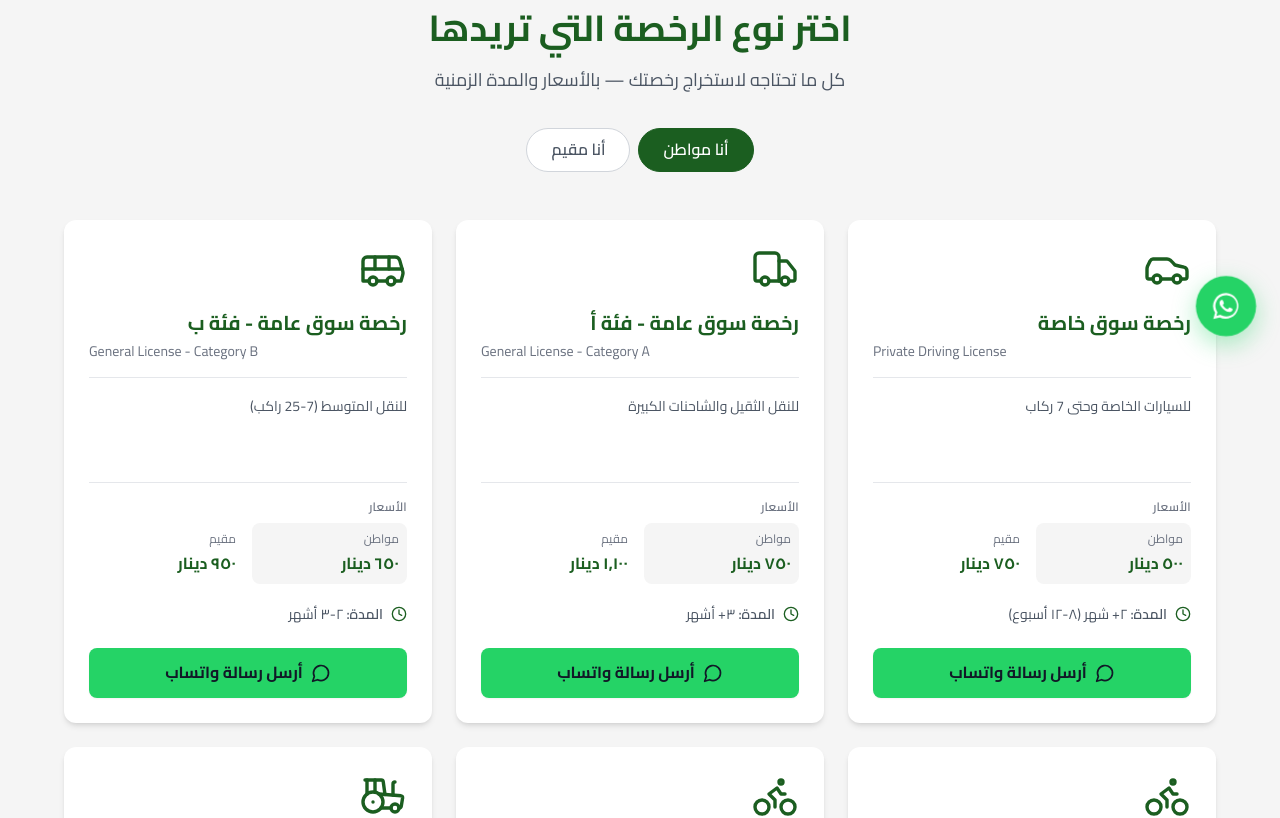
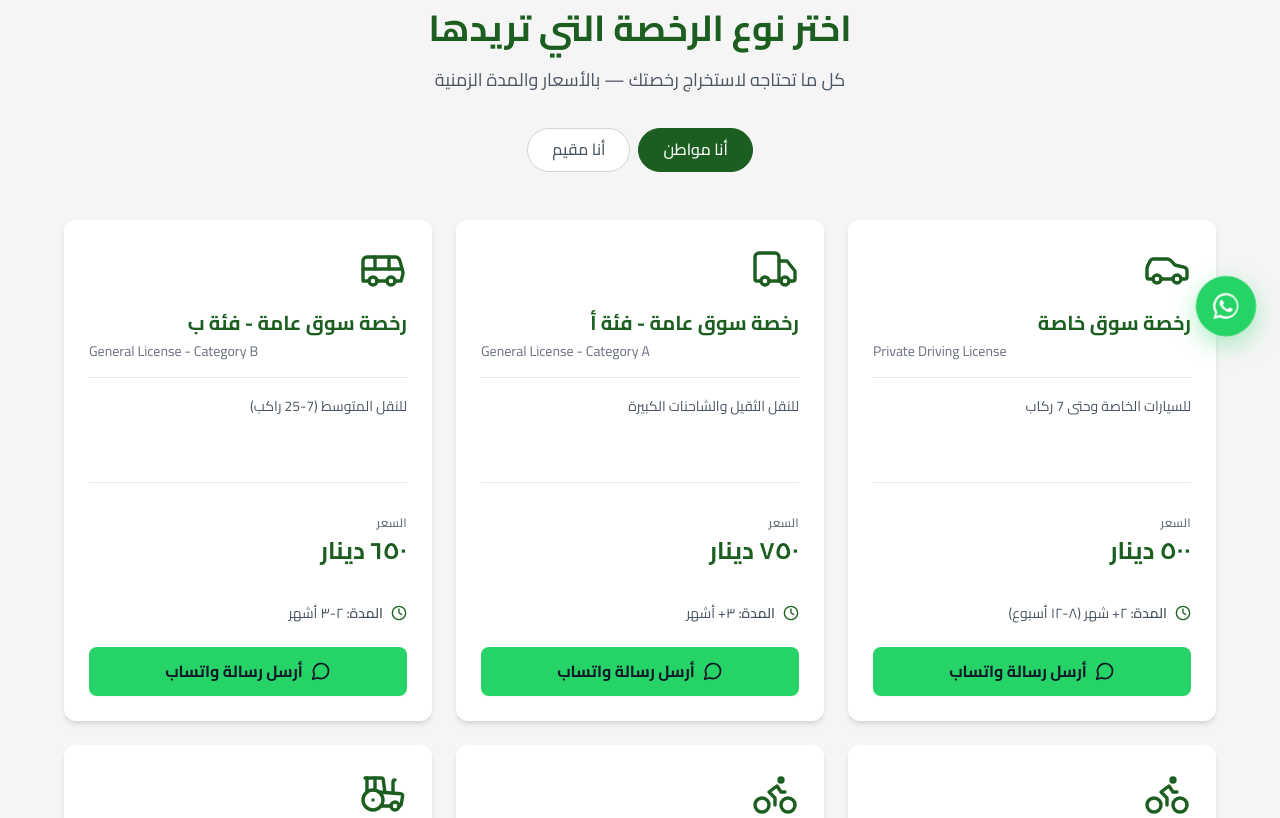
Before and after one commit to PLonyem/Kuwait, a Next.js app: page /ar/licenses in a window 1280 px wide. Shown: the part 440-1258 px from the top of the page. Built offline with nearby package versions, Linux system fonts and the light colour scheme.

Commit message:
Persist license pricing and reset refresh scroll

```diff
--- a/app/[locale]/layout.tsx
+++ b/app/[locale]/layout.tsx
@@ -7,6 +7,7 @@ import type {ReactNode} from 'react';
 
 import Footer from '@/components/Footer';
 import Header from '@/components/Header';
+import ScrollRestoration from '@/components/ScrollRestoration';
 import WhatsAppButton from '@/components/WhatsAppButton';
 import {isLocale, locales} from '@/i18n';
 
@@ -63,7 +64,41 @@ export default async function LocaleLayout({
       dir={direction}
       className={`${cairo.variable} ${inter.variable}`}
     >
+      <head>
+        <script
+          dangerouslySetInnerHTML={{
+            __html: `(function () {
+              var navigation = performance.getEntriesByType('navigation')[0];
+              var isReload = navigation
+                ? navigation.type === 'reload'
+                : performance.navigation && performance.navigation.type === 1;
+
+              if (!isReload) return;
+
+              if ('scrollRestoration' in history) {
+                history.scrollRestoration = 'manual';
+              }
+
+              var resetScroll = function () { window.scrollTo(0, 0); };
+              resetScroll();
+              window.addEventListener('DOMContentLoaded', resetScroll, {once: true});
+              window.addEventListener('pageshow', function () {
+                resetScroll();
+                requestAnimationFrame(function () {
+                  setTimeout(function () {
+                    resetScroll();
+                    if ('scrollRestoration' in history) {
+                      history.scrollRestoration = 'auto';
+                    }
+                  }, 100);
+                });
+              }, {once: true});
+            })();`
+          }}
+        />
+      </head>
       <body className={localeFont}>
+        <ScrollRestoration />
         <NextIntlClientProvider locale={locale} messages={messages}>
           <a
             href="#main-content"
--- a/components/LicenseCategoriesGrid.tsx
+++ b/components/LicenseCategoriesGrid.tsx
@@ -1,7 +1,7 @@
 'use client';
 
 import {useLocale, useTranslations} from 'next-intl';
-import {useState} from 'react';
+import {useEffect, useState} from 'react';
 
 import {createWhatsAppUrl} from '@/lib/contact';
 
@@ -16,10 +16,40 @@ export default function LicenseCategoriesGrid() {
   const [selectedResidency, setSelectedResidency] = useState<Residency>('citizen');
   const categories = t.raw('categories') as LicenseCategory[];
   const helpUrl = createWhatsAppUrl(t('helpMessage'));
-  const residencyOptions: Array<{value: Residency; label: string}> = [
-    {value: 'citizen', label: t('toggleCitizen')},
-    {value: 'expat', label: t('toggleExpat')}
+  const residencyOptions: Array<{value: Residency; label: string; ariaLabel: string}> = [
+    {
+      value: 'citizen',
+      label: t('toggleCitizen'),
+      ariaLabel: t('toggleCitizenAriaLabel')
+    },
+    {
+      value: 'expat',
+      label: t('toggleExpat'),
+      ariaLabel: t('toggleExpatAriaLabel')
+    }
   ];
+
+  useEffect(() => {
+    try {
+      const storedResidency = window.localStorage.getItem('taysir-residency');
+
+      if (storedResidency === 'citizen' || storedResidency === 'expat') {
+        setSelectedResidency(storedResidency);
+      }
+    } catch {
+      // The default remains available when storage is disabled.
+    }
+  }, []);
+
+  function selectResidency(residency: Residency) {
+    setSelectedResidency(residency);
+
+    try {
+      window.localStorage.setItem('taysir-residency', residency);
+    } catch {
+      // The toggle still works for the current visit when storage is disabled.
+    }
+  }
 
   return (
     <section className="w-full bg-lightBg px-6 py-16 lg:py-24">
@@ -32,23 +62,25 @@ export default function LicenseCategoriesGrid() {
         </p>
 
         <div
-          className="mb-12 flex justify-center gap-2"
-          role="group"
+          className="mb-12 flex flex-wrap justify-center gap-2"
+          role="tablist"
           aria-label={t('title')}
         >
-          {residencyOptions.map(({value, label}) => {
+          {residencyOptions.map(({value, label, ariaLabel}) => {
             const isActive = selectedResidency === value;
 
             return (
               <button
                 key={value}
                 type="button"
-                aria-pressed={isActive}
-                onClick={() => setSelectedResidency(value)}
-                className={`rounded-full border px-6 py-2 font-semibold outline-none transition-colors duration-200 focus-visible:ring-4 focus-visible:ring-primary/25 focus-visible:ring-offset-2 ${
+                role="tab"
+                aria-selected={isActive}
+                aria-label={ariaLabel}
+                onClick={() => selectResidency(value)}
+                className={`rounded-full border px-6 py-2 font-medium outline-none transition-all duration-200 focus-visible:ring-4 focus-visible:ring-primary/25 focus-visible:ring-offset-2 ${
                   isActive
                     ? 'border-primary bg-primary text-white'
-                    : 'border-gray-300 bg-white text-gray-600 hover:border-primary hover:text-primary'
+                    : 'border-gray-300 bg-white text-gray-600 hover:border-primary hover:bg-gray-50 hover:text-primary'
                 }`}
               >
                 {label}
--- a/components/LicenseCategoryCard.tsx
+++ b/components/LicenseCategoryCard.tsx
@@ -1,6 +1,7 @@
 'use client';
 
 import {Bike, Bus, Car, Clock, MessageCircle, Tractor, Truck, type LucideIcon} from 'lucide-react';
+import {motion} from 'framer-motion';
 import {useTranslations} from 'next-intl';
 
 import {createWhatsAppUrl} from '@/lib/contact';
@@ -47,18 +48,8 @@ export default function LicenseCategoryCard({
     category: locale === 'ar' ? category.nameAr : category.nameEn
   });
 
-  const prices = [
-    {
-      residency: 'citizen' as const,
-      label: t('citizenLabel'),
-      value: category.citizenPrice
-    },
-    {
-      residency: 'expat' as const,
-      label: t('expatLabel'),
-      value: category.expatPrice
-    }
-  ];
+  const selectedPrice =
+    selectedResidency === 'citizen' ? category.citizenPrice : category.expatPrice;
 
   return (
     <article
@@ -82,25 +73,20 @@ export default function LicenseCategoryCard({
 
       <div aria-hidden="true" className="my-4 border-t border-gray-200" />
 
-      <div>
-        <p className="text-xs font-semibold uppercase tracking-wide text-gray-500">
+      <div className="my-4">
+        <p className="mb-1 text-xs font-semibold uppercase tracking-wide text-gray-500">
           {t('priceLabel')}
         </p>
-        <div className="mt-2 grid grid-cols-2 gap-2">
-          {prices.map(({residency, label, value}) => {
-            const isSelected = residency === selectedResidency;
-
-            return (
-              <div
-                key={residency}
-                className={`rounded-lg p-2 ${isSelected ? 'bg-lightBg' : ''}`}
-                aria-current={isSelected ? 'true' : undefined}
-              >
-                <p className="text-xs text-gray-500">{label}</p>
-                <p className="mt-1 font-bold text-primary">{value}</p>
-              </div>
-            );
-          })}
+        <div aria-live="polite" aria-atomic="true">
+          <motion.p
+            key={selectedResidency}
+            className="text-xl font-bold text-primary md:text-2xl"
+            initial={{opacity: 0}}
+            animate={{opacity: 1}}
+            transition={{duration: 0.2}}
+          >
+            {selectedPrice}
+          </motion.p>
         </div>
       </div>
 
--- /dev/null
+++ b/components/ScrollRestoration.tsx
@@ -0,0 +1,40 @@
+'use client';
+
+import {useEffect} from 'react';
+
+function isPageReload() {
+  const navigation = performance.getEntriesByType('navigation')[0] as
+    | PerformanceNavigationTiming
+    | undefined;
+
+  return navigation?.type === 'reload' || performance.navigation?.type === 1;
+}
+
+export default function ScrollRestoration() {
+  useEffect(() => {
+    if (!isPageReload()) return;
+
+    if ('scrollRestoration' in window.history) {
+      window.history.scrollRestoration = 'manual';
+    }
+
+    window.scrollTo(0, 0);
+    const timeout = window.setTimeout(() => {
+      window.scrollTo(0, 0);
+
+      if ('scrollRestoration' in window.history) {
+        window.history.scrollRestoration = 'auto';
+      }
+    }, 150);
+
+    return () => {
+      window.clearTimeout(timeout);
+
+      if ('scrollRestoration' in window.history) {
+        window.history.scrollRestoration = 'auto';
+      }
+    };
+  }, []);
+
+  return null;
+}
--- a/messages/ar.json
+++ b/messages/ar.json
@@ -434,7 +434,7 @@
     "subtitle": "كل ما تحتاجه لاستخراج رخصتك — بالأسعار والمدة الزمنية",
     "citizenLabel": "مواطن",
     "expatLabel": "مقيم",
-    "priceLabel": "الأسعار",
+    "priceLabel": "السعر",
     "timelineLabel": "المدة",
     "whatsappButton": "أرسل رسالة واتساب",
     "cardWhatsappAriaLabel": "أرسل رسالة واتساب لـ {category}",
@@ -443,6 +443,8 @@
     "helpMessage": "أحتاج مساعدة في اختيار نوع الرخصة",
     "toggleCitizen": "أنا مواطن",
     "toggleExpat": "أنا مقيم",
+    "toggleCitizenAriaLabel": "عرض أسعار المواطنين",
+    "toggleExpatAriaLabel": "عرض أسعار المقيمين",
     "categories": [
       {
         "id": "private",
--- a/messages/en.json
+++ b/messages/en.json
@@ -441,8 +441,10 @@
     "helpText": "Need help choosing?",
     "helpButton": "Talk to Us",
     "helpMessage": "I need help choosing a license type",
-    "toggleCitizen": "I am a Citizen",
-    "toggleExpat": "I am an Expatriate",
+    "toggleCitizen": "I'm a Citizen",
+    "toggleExpat": "I'm an Expatriate",
+    "toggleCitizenAriaLabel": "Show citizen prices",
+    "toggleExpatAriaLabel": "Show expatriate prices",
     "categories": [
       {
         "id": "private",
```
